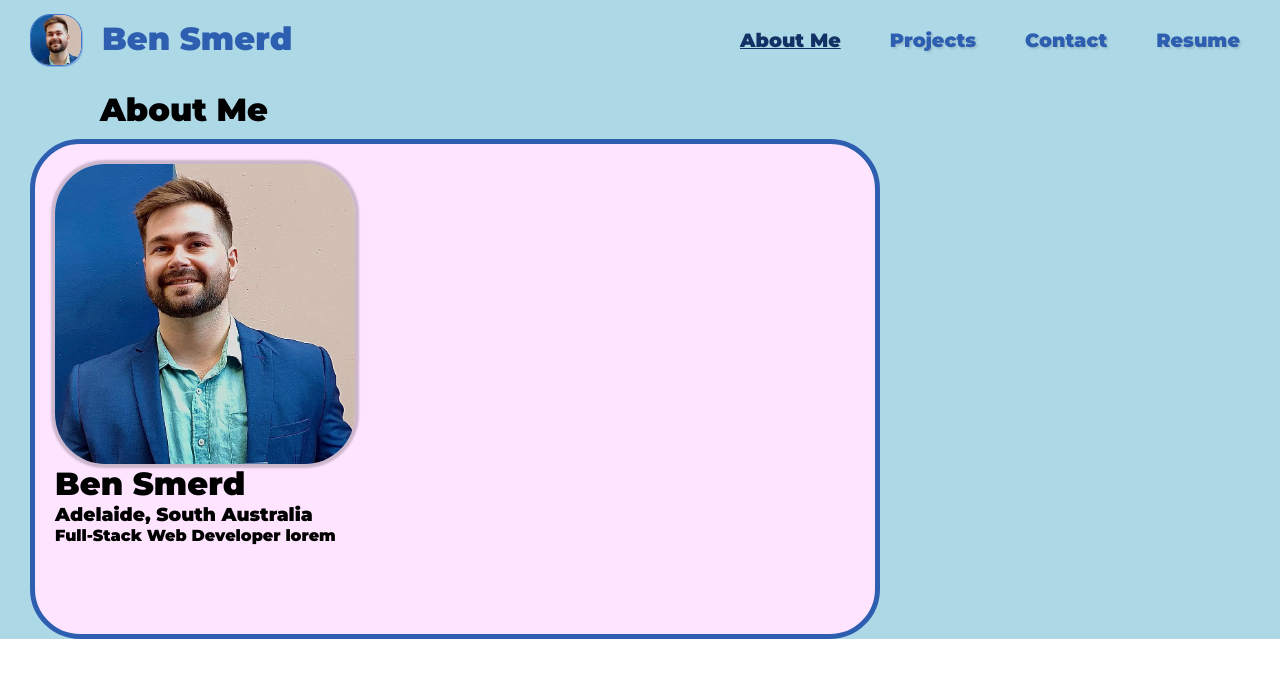
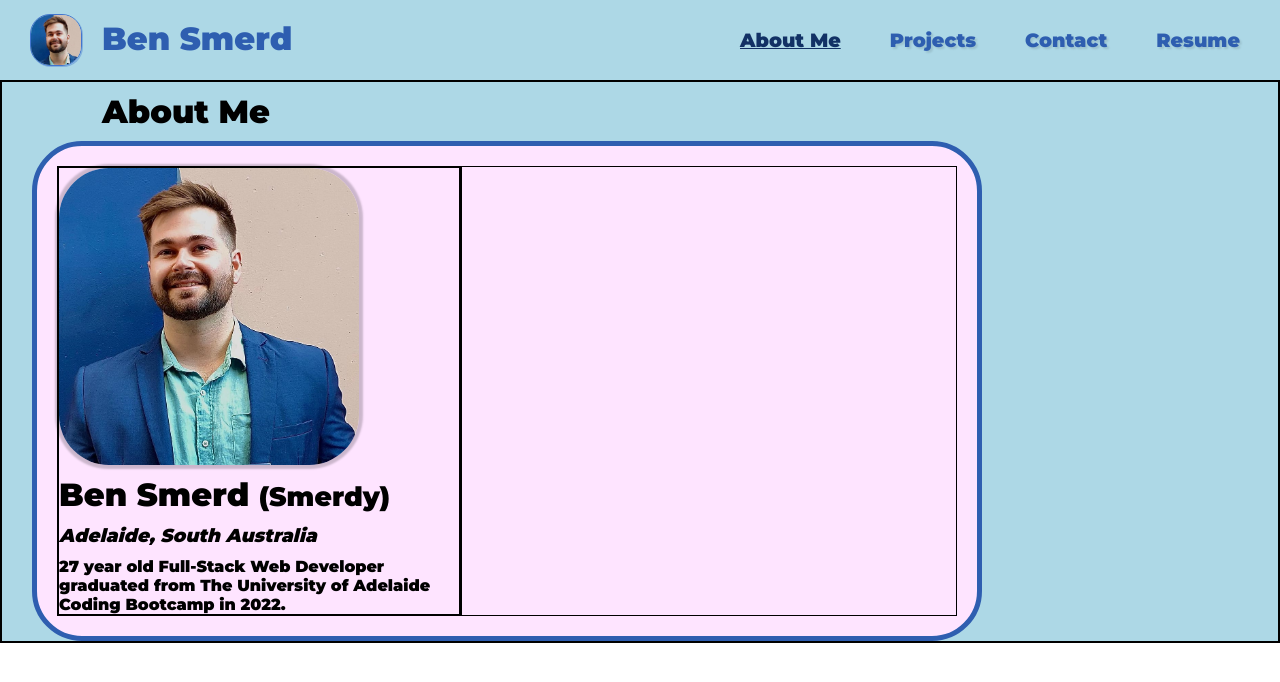
Before and after one commit to TheBigBookMan/Ben-Smerd-Portfolio, a React (Create React App) app: page / in a window 1280 px wide. Shown: the top 682 px of the page. Built offline with nearby package versions, Linux system fonts and the light colour scheme.

Commit message:
restructured the components for about me so in seperate files

```diff
--- a/src/components/Main.js
+++ b/src/components/Main.js
@@ -3,7 +3,7 @@
 // this will be deteremined by the state of what is clicked in the navigation passed through as props
 
 import React from "react";
-import AboutMe from "../pages/AboutMe";
+import AboutMe from "../pages/AboutMe/AboutMe";
 import Contact from "../pages/Contact";
 import Projects from "../pages/Projects";
 // Don't know how to do resume because it's an onClick download
--- a/src/pages/AboutMe.js
+++ /dev/null
@@ -1,54 +0,0 @@
-// profile pic--- img
-// about me info section
-
-// add in a technologies spot on the right
-// add in a hobbies spot on the right as well
-
-import React from "react";
-import Me from "../images/Me.jpg";
-
-const aboutMeStyles = {
-  aboutContainer: {
-    display: "flex",
-    flexDirection: "column",
-    justifyContent: "center",
-  },
-  aboutTitle: {
-    fontSize: "2rem",
-    margin: "10px 100px",
-  },
-  bioContainer: {
-    display: "flex",
-    flexDirection: "column",
-    width: "800px",
-    height: "450px",
-    border: "solid rgb(46, 94, 176) 5px",
-    borderRadius: "50px",
-    padding: "20px",
-    backgroundColor: "#fee4ff",
-    marginLeft: "30px",
-  },
-  img: {
-    width: "300px",
-    height: "300px",
-    borderRadius: "50px",
-    boxShadow: "0 0 2px 4px rgba(0, 0, 0, 0.2)",
-    objectFit: "cover",
-  },
-};
-
-const AboutMe = () => {
-  return (
-    <div style={aboutMeStyles.aboutContainer}>
-      <h1 style={aboutMeStyles.aboutTitle}>About Me</h1>
-      <div style={aboutMeStyles.bioContainer}>
-        <img src={Me} alt="me-portrait" style={aboutMeStyles.img} />
-        <h1>Ben Smerd</h1>
-        <h3>Adelaide, South Australia</h3>
-        <p>Full-Stack Web Developer lorem</p>
-      </div>
-    </div>
-  );
-};
-
-export default AboutMe;
--- /dev/null
+++ b/src/pages/AboutMe/AboutMe.js
@@ -0,0 +1,36 @@
+// profile pic--- img
+// about me info section
+
+// add in a technologies spot on the right
+// add in a hobbies spot on the right as well
+
+import React from "react";
+import Bio from "./Bio";
+
+// break off the bio stuff and put that into the bio module and import it back here as a component
+
+const aboutMeStyles = {
+  aboutContainer: {
+    display: "flex",
+    flexDirection: "column",
+    justifyContent: "center",
+    border: "solid 2px black",
+  },
+  aboutTitle: {
+    fontSize: "2rem",
+    margin: "10px 100px",
+  },
+};
+
+// break off the aboutMe into seperate components and modules for each of the modal things, have second one on right hand side which is the tech stack, hobbies and stuff
+
+const AboutMe = () => {
+  return (
+    <div style={aboutMeStyles.aboutContainer}>
+      <h1 style={aboutMeStyles.aboutTitle}>About Me</h1>
+      <Bio />
+    </div>
+  );
+};
+
+export default AboutMe;
--- /dev/null
+++ b/src/pages/AboutMe/Bio.js
@@ -0,0 +1,59 @@
+import React from "react";
+import Me from "../../images/Me.jpg";
+
+const bioStyles = {
+  bioContainer: {
+    display: "flex",
+    width: "900px",
+    height: "450px",
+    border: "solid rgb(46, 94, 176) 5px",
+    borderRadius: "50px",
+    padding: "20px",
+    backgroundColor: "#fee4ff",
+    marginLeft: "30px",
+  },
+  credentialsContainer: {
+    border: "solid 1px black",
+    width: "80%",
+  },
+  bioInfo: {
+    display: "flex",
+    flexDirection: "column",
+    gap: "10px",
+    border: "solid 2px black",
+  },
+  img: {
+    width: "300px",
+    height: "300px",
+    borderRadius: "50px",
+    boxShadow: "0 0 2px 4px rgba(0, 0, 0, 0.2)",
+    objectFit: "cover",
+  },
+  location: {
+    fontStyle: "italic",
+  },
+  bioText: {
+    width: "400px",
+  },
+};
+
+const Bio = () => {
+  return (
+    <div style={bioStyles.bioContainer}>
+      <div style={bioStyles.bioInfo}>
+        <img src={Me} alt="me-portrait" style={bioStyles.img} />
+        <h1>
+          Ben Smerd <small>(Smerdy)</small>
+        </h1>
+        <h3 style={bioStyles.location}>Adelaide, South Australia</h3>
+        <p style={bioStyles.bioText}>
+          27 year old Full-Stack Web Developer graduated from The University of
+          Adelaide Coding Bootcamp in 2022.
+        </p>
+      </div>
+      <div style={bioStyles.credentialsContainer}></div>
+    </div>
+  );
+};
+
+export default Bio;
```
Also changed, not shown: src/pages/AboutMe/Skills.js (added).
